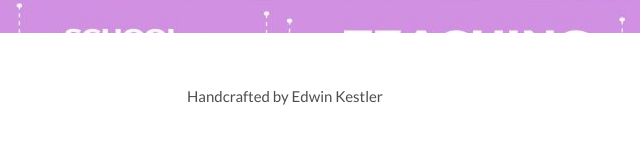
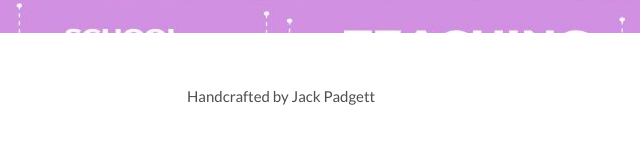
Before and after one commit to JackP005/Jacks-webpage-template, a plain HTML site: page index.html in a window 1280 px wide. Shown: the part 3736-3882 px from the top of the page, 142-782 px from the left. Drawn offline with Linux system fonts and the light colour scheme.

Commit message:
Chnaged the footer

```diff
--- a/index.html
+++ b/index.html
@@ -141,7 +141,7 @@
 		<div class="container">
 			<div class="units-row">
 			    <div class="unit-50">
-			    	<p>Handcrafted by Edwin Kestler</p>
+			    	<p>Handcrafted by Jack Padgett</p>
 			    </div>
 			    <div class="unit-50">
 					<ul class="social list-flat right">
```
